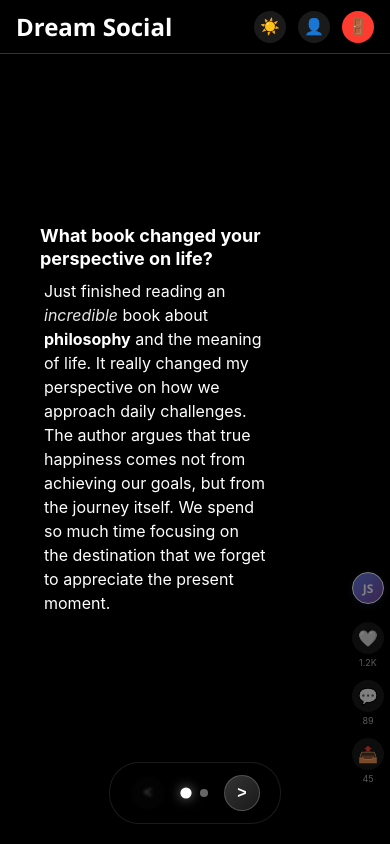
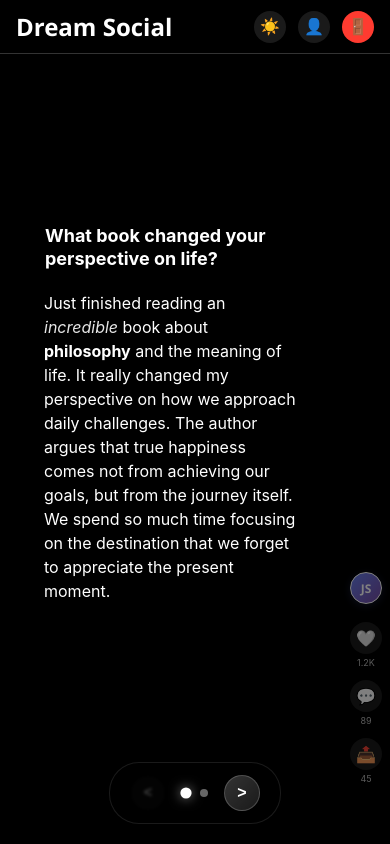
Before and after one commit to dytruong/dream.all-in-one, a React (Create React App) app in the folder src/frontend/: page /newsfeed in a window 390 px wide. Built offline with nearby package versions, Linux system fonts and the light colour scheme; sample sign-in values are in the browser's storage.

Commit message:
feat: Adjust padding and alignment in Newsfeed component for improved text visibility and layout consistency

```diff
--- a/src/frontend/src/components/Newsfeed.css
+++ b/src/frontend/src/components/Newsfeed.css
@@ -344,8 +344,8 @@
 .post-content-center {
   width: 100%;
   padding: 32px 20px; /* Giảm padding để text có thể mở rộng hơn */
-  padding-right: 100px; /* Space for sidebar */
-  padding-left: 20px; /* Bắt đầu từ edge trái */
+  padding-right: 50px; /* Giảm từ 70px xuống 50px - mở rộng text thêm 20px */
+  padding-left: 45px; /* Tăng từ 20px lên 45px để cân bằng với padding-right */
   display: flex;
   flex-direction: column;
   gap: 24px;
@@ -378,6 +378,8 @@
 /* Question Section - Liền kề box container của câu trả lời */
 .post-question {
   padding: 0 20px;
+  padding-right: 0; /* Loại bỏ padding-right để câu hỏi cũng mở rộng theo post-content-center */
+  padding-left: 25px; /* Thêm padding-left để align với post-content-center */
   margin: 0;
   position: relative;
   z-index: 30;
@@ -428,7 +430,7 @@
 /* Right Sidebar - TikTok Style */
 .right-sidebar {
   position: absolute;
-  right: 12px;
+  right: 16px; /* Dịch vào trong từ 12px thành 16px */
   bottom: 80px;
   display: flex;
   flex-direction: column;
@@ -1082,12 +1084,12 @@
   }
 
   .post-content-center {
-    padding-right: 100px; /* Keep space for right sidebar */
+    padding-right: 85px; /* Tăng từ 100px xuống 85px cho tablet */
   }
 
   /* Thu nhỏ sidebar trên tablet */
   .right-sidebar {
-    right: 8px;
+    right: 12px; /* Dịch vào trong từ 8px thành 12px */
     gap: 16px;
   }
 
@@ -1178,14 +1180,14 @@
 
   .post-content-center {
     padding: 20px 16px; /* Giảm padding để có nhiều không gian hơn */
-    padding-right: 70px;
+    padding-right: 50px; /* Giảm từ 65px xuống 50px - mở rộng text hơn */
     height: 100%;
     overflow: hidden;
   }
 
   /* Thu nhỏ hơn nữa sidebar trên mobile */
   .right-sidebar {
-    right: 6px;
+    right: 8px; /* Giữ nguyên vị trí */
     bottom: 60px;
     gap: 12px;
   }
@@ -1258,12 +1260,22 @@
   }
 
   .post-content-center {
-    padding: 20px 16px;
-    padding-right: 65px;
+    padding: 20px 12px; /* Giảm padding trái từ 16px xuống 12px */
+    padding-right: 42px; /* Giảm từ 48px xuống 42px - mở rộng text thêm 6px ra phải */
+  }
+
+  .post-question {
+    padding: 0 12px; /* Điều chỉnh để align với post-content-center */
+    padding-right: 0; /* Giữ nguyên để câu hỏi mở rộng tối đa */
+  }
+
+  .question-text {
+    font-size: 17px; /* Tăng nhẹ từ 18px xuống 17px cho iPhone SE */
+    padding-right: 0; /* Đảm bảo không có padding thừa */
   }
 
   .right-sidebar {
-    right: 4px;
+    right: 6px; /* Giữ nguyên vị trí để text có thể gần hơn */
     gap: 10px;
   }
 
--- a/src/frontend/src/components/Newsfeed.tsx
+++ b/src/frontend/src/components/Newsfeed.tsx
@@ -392,7 +392,7 @@ const Newsfeed: React.FC = () => {
               position: 'absolute',
               top: '50%',
               left: '20px',
-              right: '100px', // Space for sidebar
+              right: '50px', // Giảm từ 70px xuống 50px - mở rộng text thêm 20px
               transform: 'translateY(calc(-50% - 200px))', // Đặt phía trên box
               zIndex: 30,
             }}>
@@ -457,7 +457,7 @@ const Newsfeed: React.FC = () => {
                   alignItems: 'center',
                   justifyContent: 'center',
                   padding: '20px',
-                  paddingRight: '100px', // Space for sidebar
+                  paddingRight: '70px', // Giảm từ 100px xuống 70px - mở rộng text thêm 30px
                 }}>
                   <div style={{ position: 'relative', width: '100%', overflow: 'hidden' }}>
                     {/* Previous page preview */}
```
